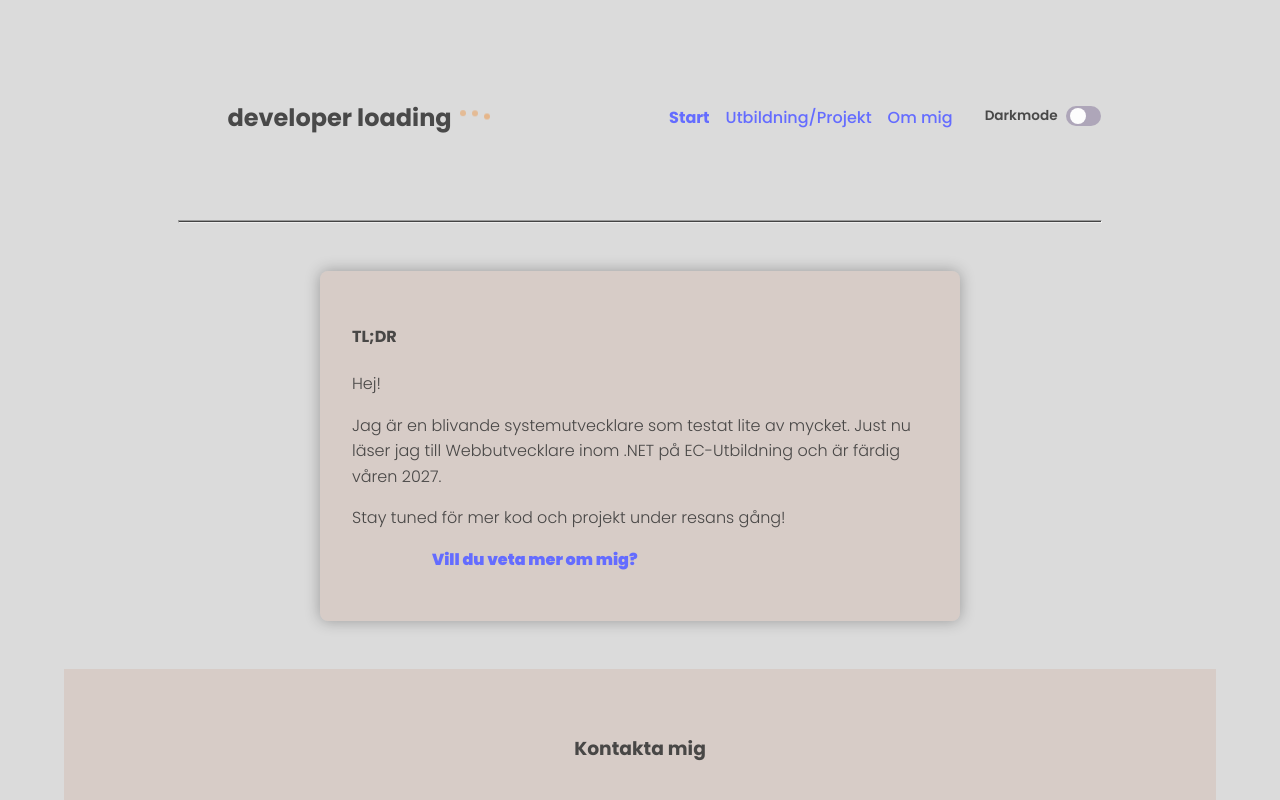
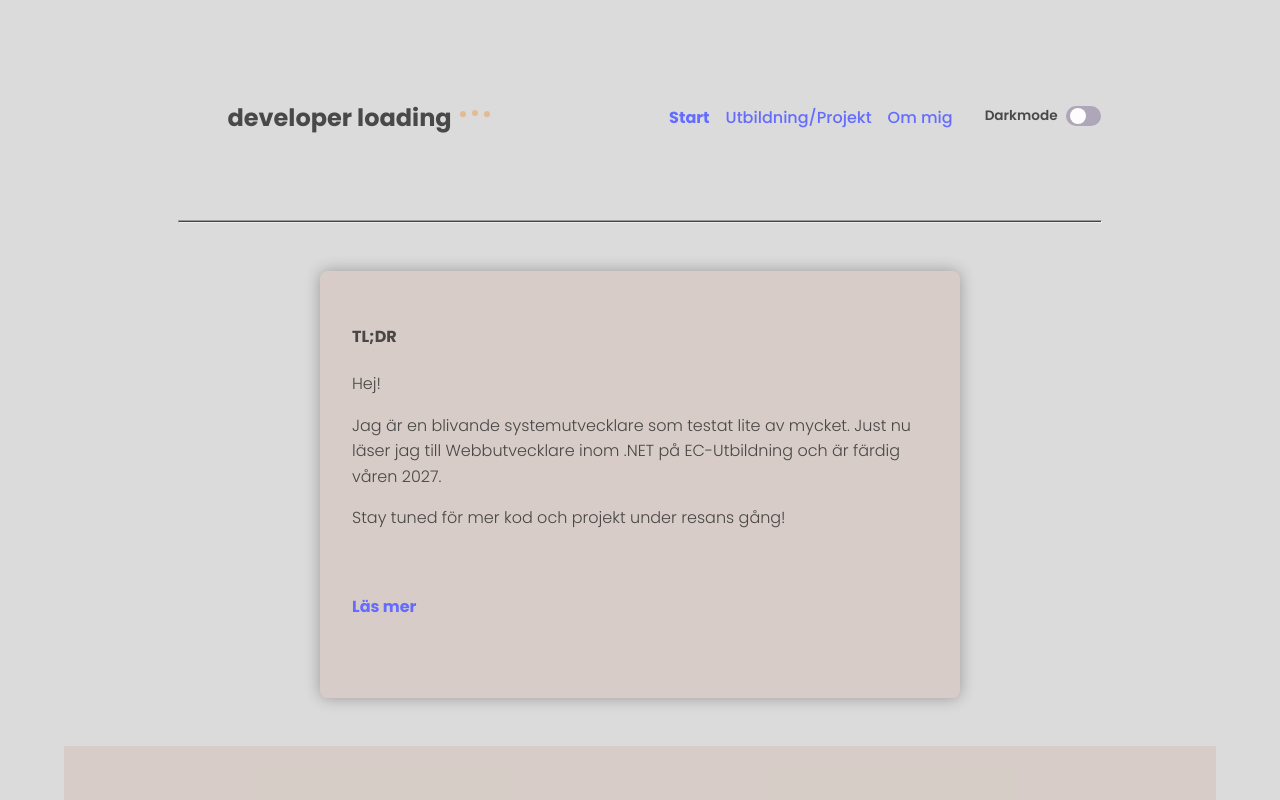
Before and after one commit to jeanettesamuelsson/Portfolio, a React (Vite) app: page / in a window 1280 px wide. Shown: the top 800 px of the page. Built offline with nearby package versions, Linux system fonts and the light colour scheme.

Commit message:
Add more styling, change colors

```diff
--- a/src/components/HomePage.jsx
+++ b/src/components/HomePage.jsx
@@ -4,7 +4,6 @@ import { Link } from 'react-router-dom';
 function HomePage() {
   return (
     <div id="info-text">
-
 
 
       <h4>TL;DR</h4>
@@ -14,9 +13,7 @@ function HomePage() {
 
      <p>Stay tuned för mer kod och projekt under resans gång!</p>
 
-      <p> <Link to="/about">Vill du veta mer om mig?</Link></p>
-
-
+      <Link to="/about"><h4>Läs mer</h4></Link>
 
 
 
--- a/src/index.scss
+++ b/src/index.scss
@@ -383,6 +383,11 @@ button:hover {
     padding: 2rem;
     max-width: 50%;
 
+    p a{
+      margin: 0;
+      padding: 0;
+    }
+
   }
 
 
```
